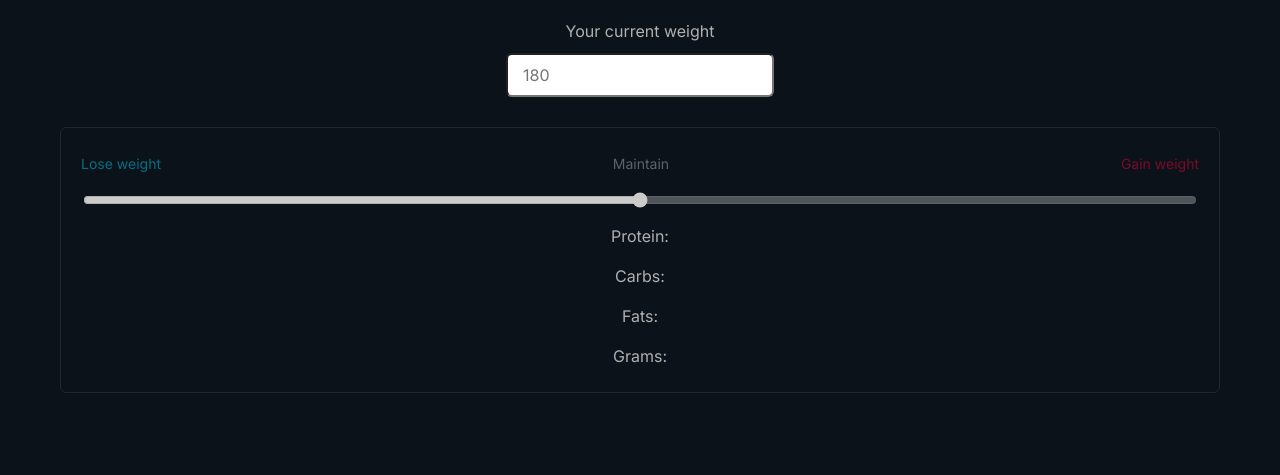
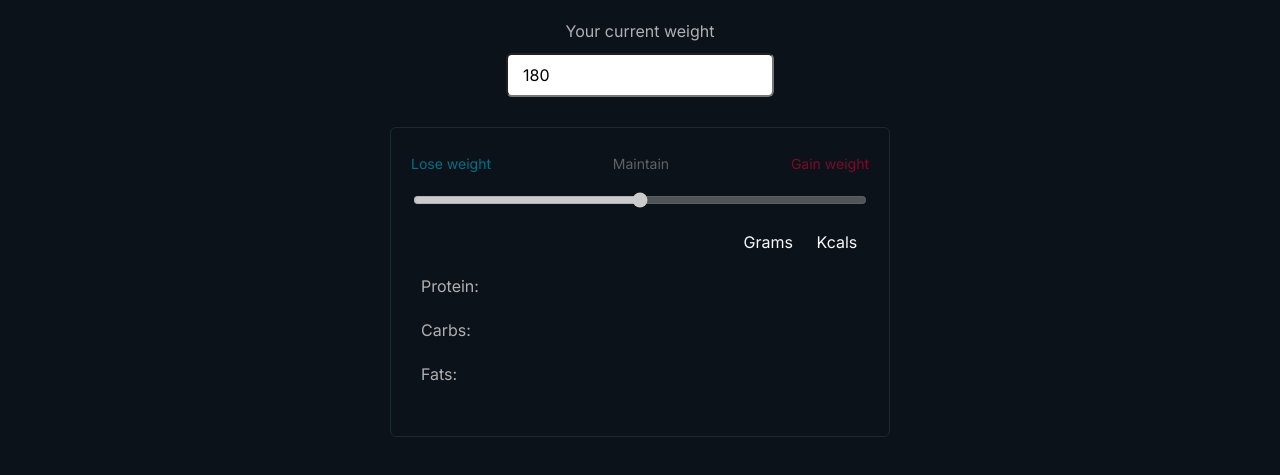
Before and after one commit to Jack-Hannington/hannington_digital, a website: page public/health/index.html in a window 1280 px wide. Shown: the part 145-620 px from the top of the page. Drawn offline with Linux system fonts and the light colour scheme; some packages are replaced by stand-ins of ours.

Commit message:
updated shadows for weight selections

```diff
--- a/health/macro-styles.css
+++ b/health/macro-styles.css
@@ -1,5 +1,19 @@
 #macros-icon {
     font-size:40px;
+}
+
+.macros-card {
+    max-width: 500px;
+    box-shadow: none;
+}
+
+
+
+.blue-shadow {
+    box-shadow: rgba(43, 105, 166, 0.9) 0px 8px 24px;
+}
+.red-shadow {
+    box-shadow: rgba(166, 43, 43, 0.9) 0px 8px 24px;
 }
 
 .macros-card-header{
@@ -19,3 +33,17 @@
 #gain-weight {
     color:rgba(255, 0, 55, 0.9)
 }
+
+.macros-table td, th {
+    padding:10px;
+}
+
+.macros-table th, .macro-totals{
+    color:#f9f9f9;
+    font-weight: inherit;
+}
+
+.macros-table td:nth-of-type(1){
+    width:70%;
+    text-align: left;
+}
--- a/index.js
+++ b/index.js
@@ -1,10 +1,12 @@
 const userWeight = document.querySelector('#user-weight');
 const intensity = document.querySelector('input[type="range"]');
 const allMacros = document.querySelectorAll('.macros');
-const total = document.querySelector('#total');
+const totalGrams = document.querySelector('#total-grams');
+const totalCals = document.querySelector('#total-kcals');
 const loseWeight = document.querySelector('#lose-weight');
 const gainWeight = document.querySelector('#gain-weight');
 const maintainWeight = document.querySelector('#maintain-weight');
+const macrosCard = document.querySelector('.macros-card');
 intensity.disabled = true;
 const macroData = [
     { id: "protein", kcals: 4, baseline: 1 },
@@ -30,28 +32,39 @@ function updateMacros() {
             totalMacros.push(parseInt((macroData[i].baseline + (intensity.value / 10 + 0.1)) * userWeight.value))
             const sum = totalMacros.reduce((partialSum, a) => partialSum + a, 0);
 
-            total.textContent = (sum);
+            totalGrams.textContent = (sum);
+
         }
     }
+
     rangeValue = intensity.value;
     if (rangeValue >= 1 ){
         loseWeight.style.opacity = 0.3;
         gainWeight.style.opacity = 1;
         maintainWeight.style.opacity = 0.5;
+        macrosCard.classList.remove('blue-shadow')
+        macrosCard.classList.add('red-shadow')
+
     } else if (rangeValue == 0 ){
         loseWeight.style.opacity = 0.5;
         gainWeight.style.opacity = 0.5;
         maintainWeight.style.opacity = 1;
+        macrosCard.classList.remove('red-shadow');
+        macrosCard.classList.remove('blue-shadow')
     } else {
         loseWeight.style.opacity = 1;
         gainWeight.style.opacity = 0.3;
         maintainWeight.style.opacity = 0.5;
+        macrosCard.classList.remove('red-shadow')
+        macrosCard.classList.add('blue-shadow')
+
     }
     const totalKcals = totalMacros.map(macro => macro * 4);
+    document.querySelector('#protein-kcal').textContent = totalKcals[0]
+    document.querySelector('#carbs-kcal').textContent = totalKcals[1]
+    document.querySelector('#fats-kcal').textContent = totalKcals[2]
     const sum = totalKcals.reduce((partialSum, a) => partialSum + a, 0);
-    let totals = document.createElement('p')
-    totals.textContent = (`Kcals: ${sum}`);
-    total.appendChild(totals)
+    totalCals.textContent = sum;
 }
 
 intensity.addEventListener('change', updateMacros);
--- a/public/health/index.html
+++ b/public/health/index.html
@@ -41,16 +41,34 @@
             </div>
             <div class="col-12 text-center">
                 <p style="display:block;margin-bottom: 10px;" id="warning">Your current weight</p>
-                <input id="user-weight" type="text" placeholder="180">
-                <div id="macro-results-card" style="margin-top:30px;padding:20px;" class="card">
+                <input id="user-weight" type="text" placeholder="180" value="180">
+                <div id="macro-results-card" style="margin-top:30px;padding:20px;" class="card macros-card">
                     <div class="macros-card-header">
                         <p id="lose-weight">Lose weight</p><p id="maintain-weight">Maintain</p><p id="gain-weight">Gain weight</p>
                     </div>
                     <input type="range" min="-3" max="3">
-                    <p>Protein:</p><span class="macros" id="protein"></span></p>
-                    <p>Carbs:</p><span class="macros" id="carbs"></span></p>
-                    <p>Fats:</p><span class="macros" id="fats"></span></p>
-                    <p>Grams:<span id="total"></span></p>
+                    <table class="macros-table">
+                        <thead>
+                            <tr>
+                                <th></th><th>Grams</th><th>Kcals</th>
+                            </tr>
+                        </thead>
+                        <tbody>
+
+                            <tr>
+                                <td>Protein:</td><td><span class="macros" id="protein"></span></td><td id="protein-kcal"></td>
+                            </tr>
+                            <tr>
+                                <td>Carbs:</td><td><span class="macros" id="carbs"></span></td><td id="carbs-kcal"></td>
+                            </tr>
+                            <tr>
+                                <td>Fats:</td><td> <span class="macros" id="fats"></span></td><td id="fats-kcal"></td>
+                            </tr>
+                            <tr>
+                                <td class="macro-totals"></td><td class="macro-totals" id="total-grams"></td><td class="macro-totals" id="total-kcals"></td>
+                            </tr>
+                        </tbody>
+                    </table>
                 </div>
             </div>
 </section>
--- a/public/health/macro-styles.css
+++ b/public/health/macro-styles.css
@@ -1,5 +1,19 @@
 #macros-icon {
     font-size:40px;
+}
+
+.macros-card {
+    max-width: 500px;
+    box-shadow: none;
+}
+
+
+
+.blue-shadow {
+    box-shadow: rgba(43, 105, 166, 0.9) 0px 8px 24px;
+}
+.red-shadow {
+    box-shadow: rgba(166, 43, 43, 0.9) 0px 8px 24px;
 }
 
 .macros-card-header{
@@ -19,3 +33,17 @@
 #gain-weight {
     color:rgba(255, 0, 55, 0.9)
 }
+
+.macros-table td, th {
+    padding:10px;
+}
+
+.macros-table th, .macro-totals{
+    color:#f9f9f9;
+    font-weight: inherit;
+}
+
+.macros-table td:nth-of-type(1){
+    width:70%;
+    text-align: left;
+}
--- a/public/style.css
+++ b/public/style.css
@@ -115,6 +115,16 @@ input {
     padding:10px 15px;
     border-radius: 6px;
     font-size: 16px;
+}
+
+input[type="range"]:hover{
+    cursor: pointer;
+}
+
+/* tables */
+
+table {
+    border-collapse: collapse;
 }
 
 .scrolled {
@@ -331,7 +341,7 @@ section {
     cursor: pointer;
     /* transform: scale(1.009); */
     border:1px solid rgba(43, 105, 166, 0.2);
-    box-shadow: rgba(43, 105, 166, 0.2) 0px 8px 24px;
+    /* box-shadow: rgba(43, 105, 166, 0.2) 0px 8px 24px; */
     /* box-shadow: rgba(0, 0, 0, 0.3) 0px 19px 38px, rgba(0, 0, 0, 0.22) 0px 15px 12px; */
 }
 
--- a/style.css
+++ b/style.css
@@ -115,6 +115,16 @@ input {
     padding:10px 15px;
     border-radius: 6px;
     font-size: 16px;
+}
+
+input[type="range"]:hover{
+    cursor: pointer;
+}
+
+/* tables */
+
+table {
+    border-collapse: collapse;
 }
 
 .scrolled {
@@ -331,7 +341,7 @@ section {
     cursor: pointer;
     /* transform: scale(1.009); */
     border:1px solid rgba(43, 105, 166, 0.2);
-    box-shadow: rgba(43, 105, 166, 0.2) 0px 8px 24px;
+    /* box-shadow: rgba(43, 105, 166, 0.2) 0px 8px 24px; */
     /* box-shadow: rgba(0, 0, 0, 0.3) 0px 19px 38px, rgba(0, 0, 0, 0.22) 0px 15px 12px; */
 }
 
```
Also changed, not shown: health/index.html (+24 -6 lines), public/index.js (+18 -5 lines).
